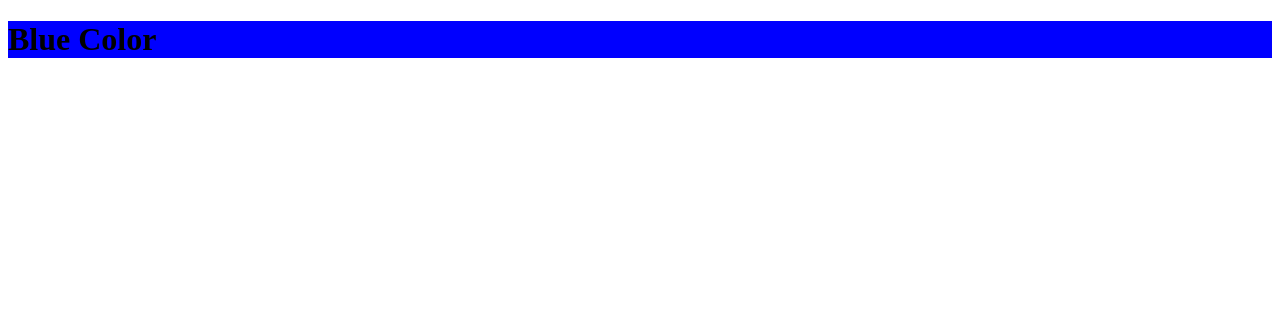
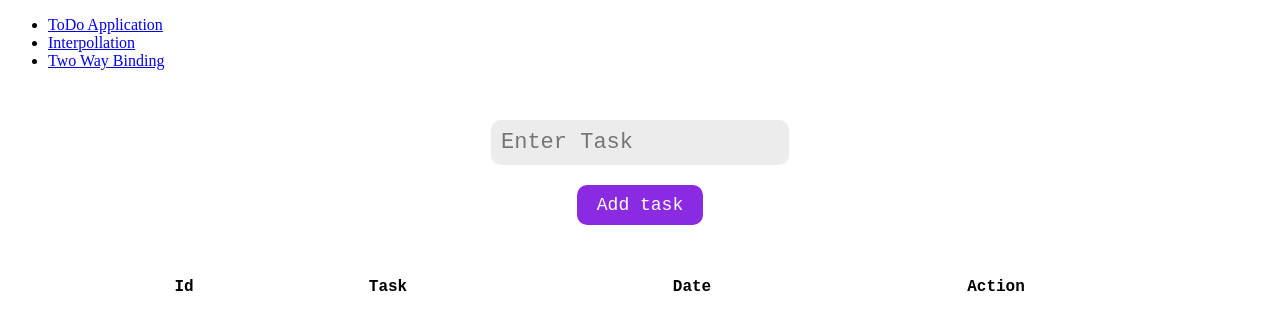
Before and after one commit to UdayMayanna/AngularStudy, an Angular app: page / in a window 1280 px wide. Shown: the top 330 px of the page. Built offline with nearby package versions, Linux system fonts and the light colour scheme.

Commit message:
Added new compoment as study of Router

```diff
--- a/src/app/app-routing.module.ts
+++ b/src/app/app-routing.module.ts
@@ -1,10 +1,19 @@
 import { NgModule } from '@angular/core';
 import { RouterModule, Routes } from '@angular/router';
+import { TodoComponent } from './comp/todo/todo.component';
+import { InterpolationComponent } from './comp/interpolation/interpolation.component';
+import { TwoWayBindingComponent } from './comp/two-way-binding/two-way-binding.component';
 
-const routes: Routes = [];
+const routes: Routes = [
+  {path:'', component:TodoComponent},
+  {path:'interpollation', component:InterpolationComponent},
+  {path:'twowaybinding', component:TwoWayBindingComponent}
+];
 
 @NgModule({
   imports: [RouterModule.forRoot(routes)],
   exports: [RouterModule]
 })
-export class AppRoutingModule { }
+export class AppRoutingModule {
+
+}
--- a/src/app/app.component.html
+++ b/src/app/app.component.html
@@ -16,4 +16,12 @@
 <!-- <app-dynamic-styling></app-dynamic-styling> -->
 <!-- <app-directives-basic></app-directives-basic> -->
 <!-- <app-ngfordir></app-ngfordir> -->
-<app-ngswitchdir></app-ngswitchdir>
+<!-- <app-ngswitchdir></app-ngswitchdir> -->
+
+<router-outlet>
+    <ul>
+        <li> <a routerLink="/">ToDo Application</a></li>
+        <li> <a routerLink="/interpollation">Interpollation</a></li>
+        <li> <a routerLink="/twowaybinding">Two Way  Binding</a></li>
+    </ul>
+</router-outlet>
--- a/src/app/app.module.ts
+++ b/src/app/app.module.ts
@@ -26,6 +26,7 @@ import { DirectivesBasicComponent } from './comp/directives-basic/directives-bas
 import { NgFor, NgSwitch, NgSwitchCase } from '@angular/common';
 import { NgfordirComponent } from './comp/ngfordir/ngfordir.component';
 import { NgswitchdirComponent } from './comp/ngswitchdir/ngswitchdir.component';
+import { RouterLink, RouterOutlet } from '@angular/router';
 
 @NgModule({
   declarations: [
@@ -58,7 +59,9 @@ import { NgswitchdirComponent } from './comp/ngswitchdir/ngswitchdir.component';
     FormsModule,
     NgFor,
     NgSwitch,
-    NgSwitchCase
+    NgSwitchCase,
+    RouterLink,
+    RouterOutlet
   ],
   providers: [],
   bootstrap: [AppComponent]
--- /dev/null
+++ b/src/app/comp/router/router.component.html
@@ -0,0 +1,2 @@
+<p>router works!</p>
+<a routerLink="/todoApp">ToDo App</a>
```
Also changed, not shown: src/app/comp/router/router.component.ts (added, +12 -0 lines).
